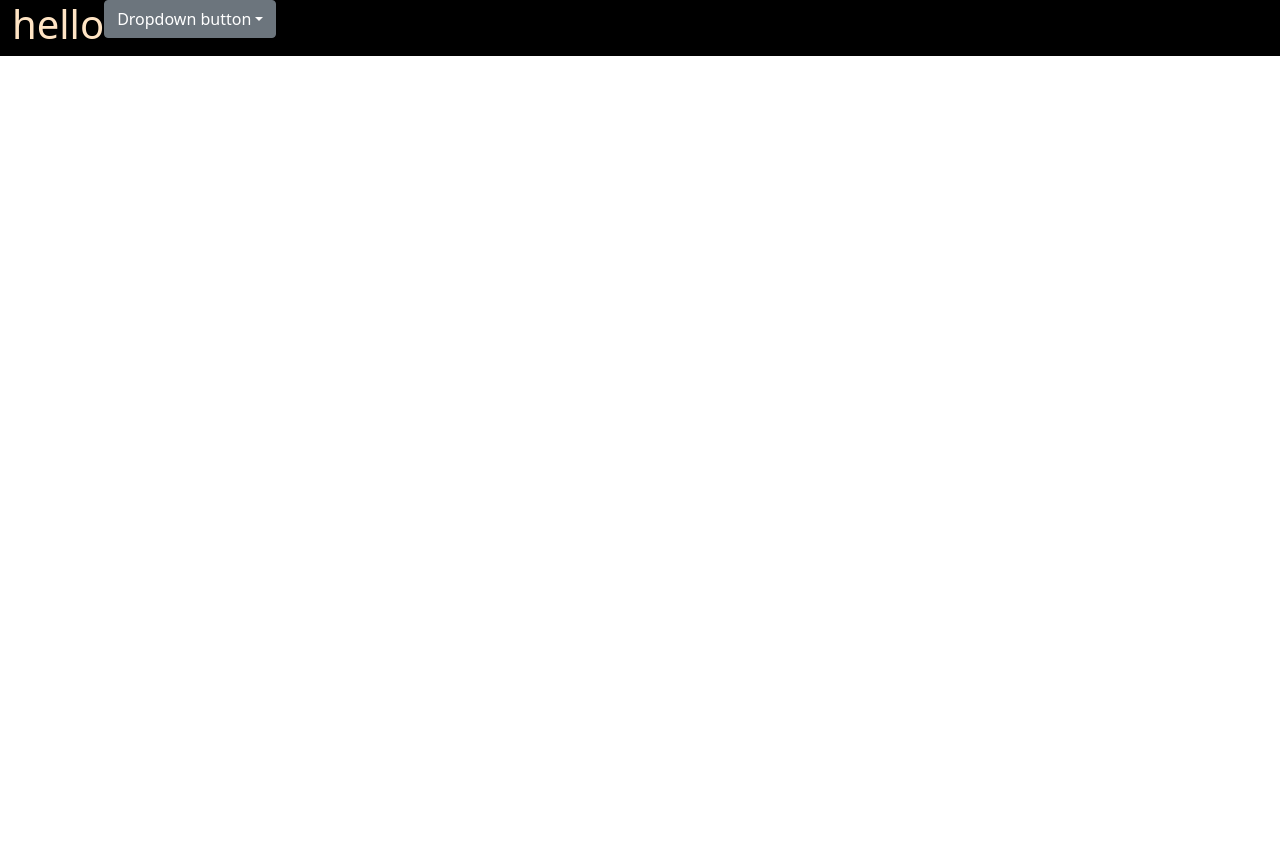
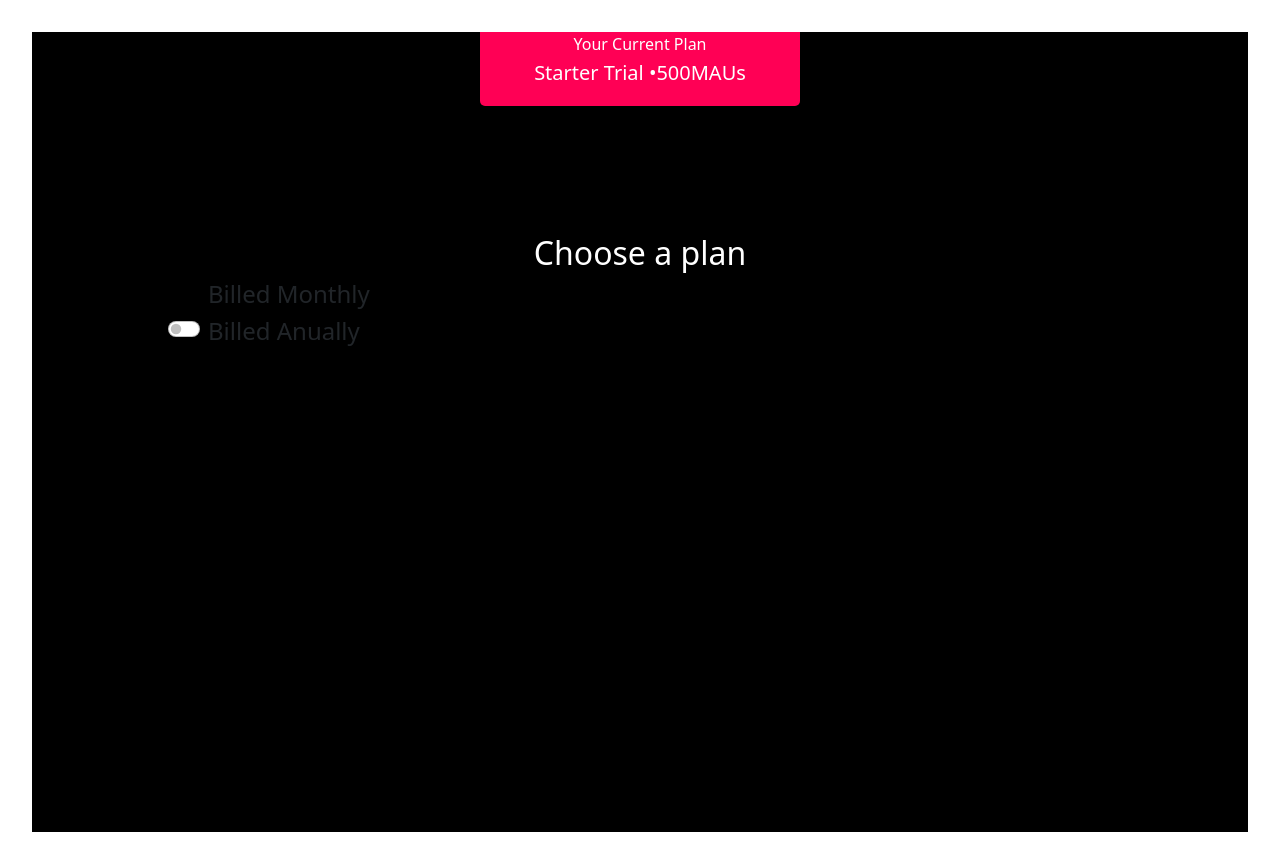
Before and after one commit to lalitjakhar/testing, a Next.js app: page / in a window 1280 px wide. Before the commit the page ends 800 px from the top, so only its background shows below. Built offline with nearby package versions, Linux system fonts and the light colour scheme.

Commit message:
initial commit

```diff
--- a/src/pages/index.js
+++ b/src/pages/index.js
@@ -8,18 +8,21 @@ const inter = Inter({ subsets: ['latin'] })
 export default function Home() {
   return (
     <>
-      <section className={styles.main_navbar_content}>
-        <div className="container-fluid d-flex">
-        <h1>hello</h1>
-          <div class="dropdown">
-            <button class="btn btn-secondary dropdown-toggle" type="button" data-bs-toggle="dropdown" aria-expanded="false">
-              Dropdown button
-            </button>
-            <ul class="dropdown-menu">
-              <li><a class="dropdown-item" href="#">Action</a></li>
-              <li><a class="dropdown-item" href="#">Another action</a></li>
-              <li><a class="dropdown-item" href="#">Something else here</a></li>
-            </ul>
+      <section className={styles.tempelate_page_body}>
+        <div className={styles.page_inner_body}>
+          <div className={styles.page_head}>
+            <div className={styles.page_head_content}>
+              <p>Your Current Plan</p>
+              <h5>Starter Trial &#8226;500MAUs</h5>
+            </div>
+          </div>
+          <div className={styles.plan_choose_body}>
+            <h2>Choose a plan</h2>
+            <div class={`${styles.bill_content} form-check form-switch px-3`}>
+              <h4>Billed Monthly</h4>
+              <input class="form-check-input" type="checkbox" role="switch" id="flexSwitchCheckDefault" />
+              <h4>Billed Anually</h4>
+            </div>
           </div>
         </div>
       </section>
--- a/src/styles/Home.module.css
+++ b/src/styles/Home.module.css
@@ -1,7 +1,40 @@
-.main_navbar_content {
-  background-color: rgb(0, 0, 0) !important;
+.tempelate_page_body{
+  padding: 2rem;
 }
-
-.main_navbar_content h1 {
-  color: bisque;
+.page_inner_body{
+  background-color: #000000;
+  padding-inline: 10rem;
+  height: 50rem;
 }
+.page_head{
+  display: flex;
+  justify-content: center;
+}
+.page_head_content{
+  width: 20rem;
+  background-color: #ff0055;
+  color: #ffffff;
+  border-radius: 0px 0px 5px 5px;
+}
+.page_head_content p{
+  display: flex;
+  justify-content: center;
+  margin-bottom: 0.3rem;
+}
+.page_head_content h5{
+  display: flex;
+  justify-content: center;
+  margin-bottom: 1.3rem;
+}
+.plan_choose_body{
+  padding-top: 8rem;
+}
+.plan_choose_body h2{
+  color: #ffffff;
+  display: flex;
+  justify-content: center;
+}
+.bill_content{
+  display: flex;
+  justify-content: center;
+}
```
